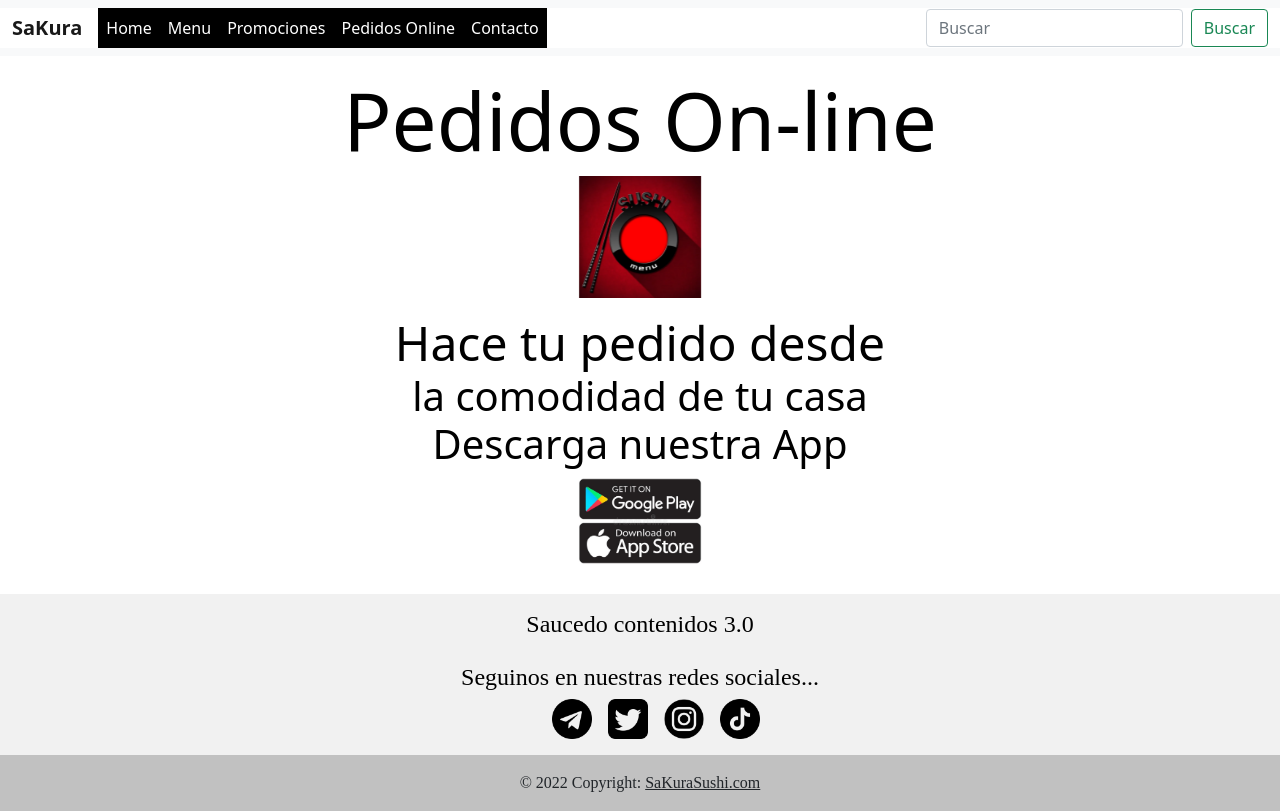
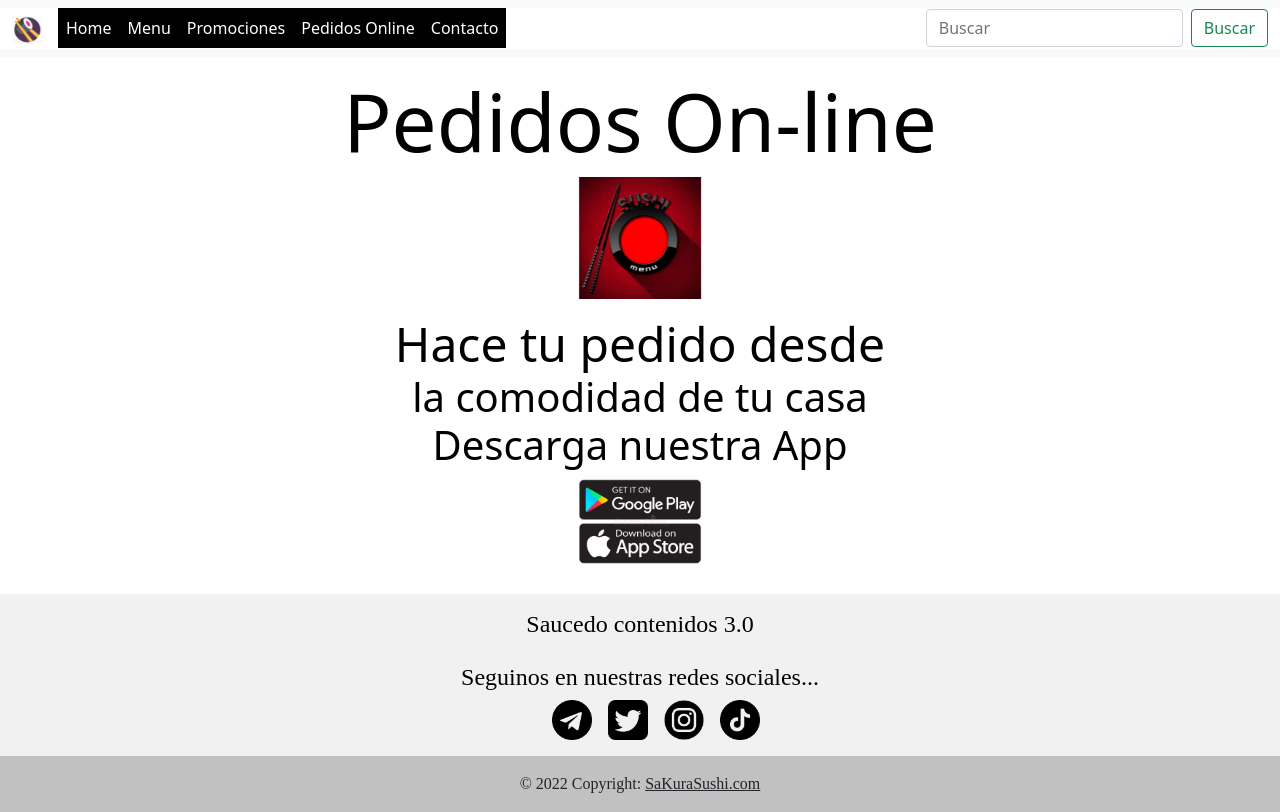
Before and after one commit to Karael2022/sass.Saucedo, a website: page Pedidos Online.html in a window 1280 px wide. Drawn offline with nearby package versions, Linux system fonts and the light colour scheme.

```diff
--- a/Pedidos Online.html
+++ b/Pedidos Online.html
@@ -36,7 +36,9 @@
         </header>
         <nav class="navbar navbar-expand-lg navbar-light bg-light ">
             <div class="container-fluid ">
-                <a class="navbar-brand fw-bolder " href="www.SaKuraSushi.com"><strong>SaKura</strong> </a>
+                <a class="navbar-brand" href="www.SaKuraSushi.com">
+                    <img src="imagenes/icono2.ico.png" alt="" width="30" height="28">
+                </a>
                 <button class="navbar-toggler" type="button" data-bs-toggle="collapse" data-bs-target="#navbarNav" aria-controls="navbarNav" aria-expanded="false" aria-label="Toggle navigation">
                     <span class="navbar-toggler-icon"></span>
                 </button>
```
Also changed, not shown: Contacto.html (+4 -2 lines), Promociones.html (+3 -1 lines), extra.html (+3 -1 lines), index.html (+3 -1 lines), imagenes/icono2.ico.png (added).
